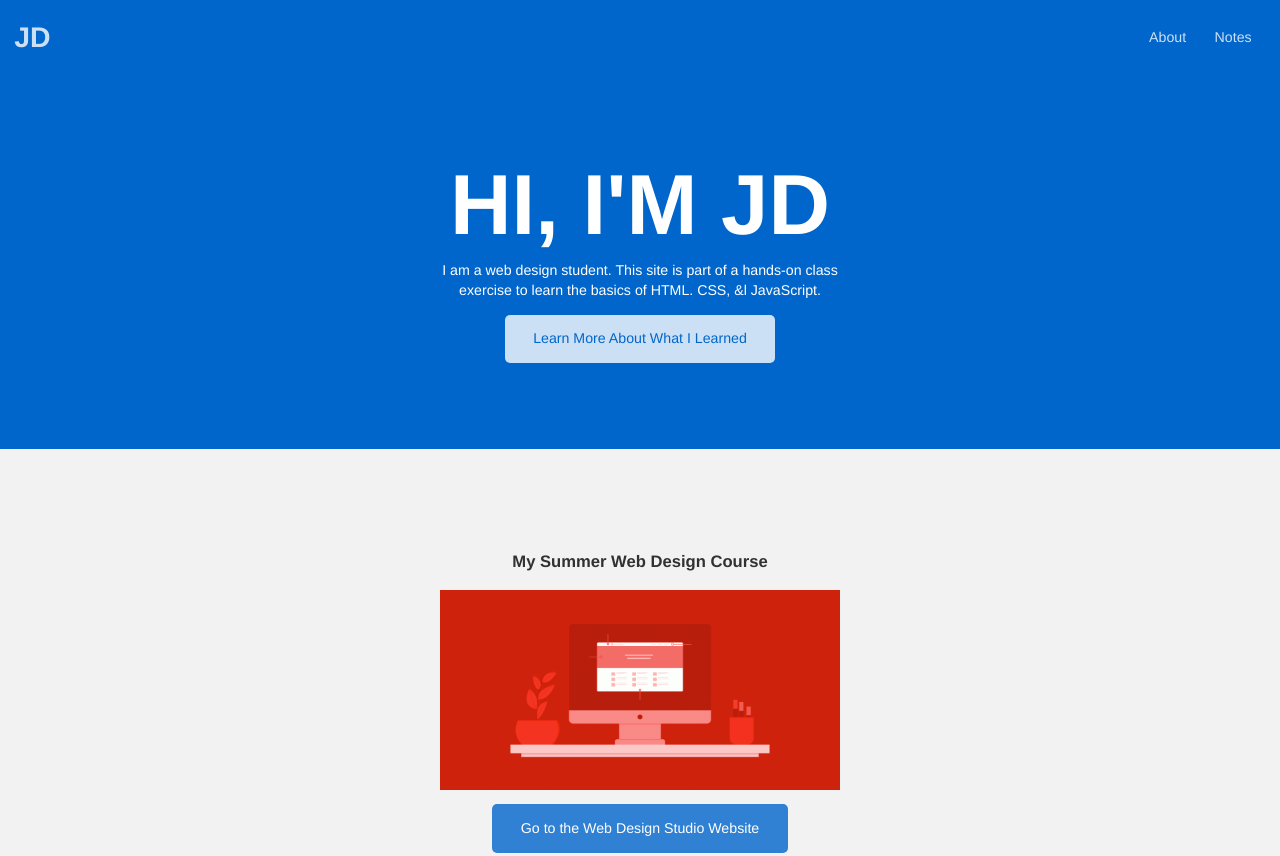
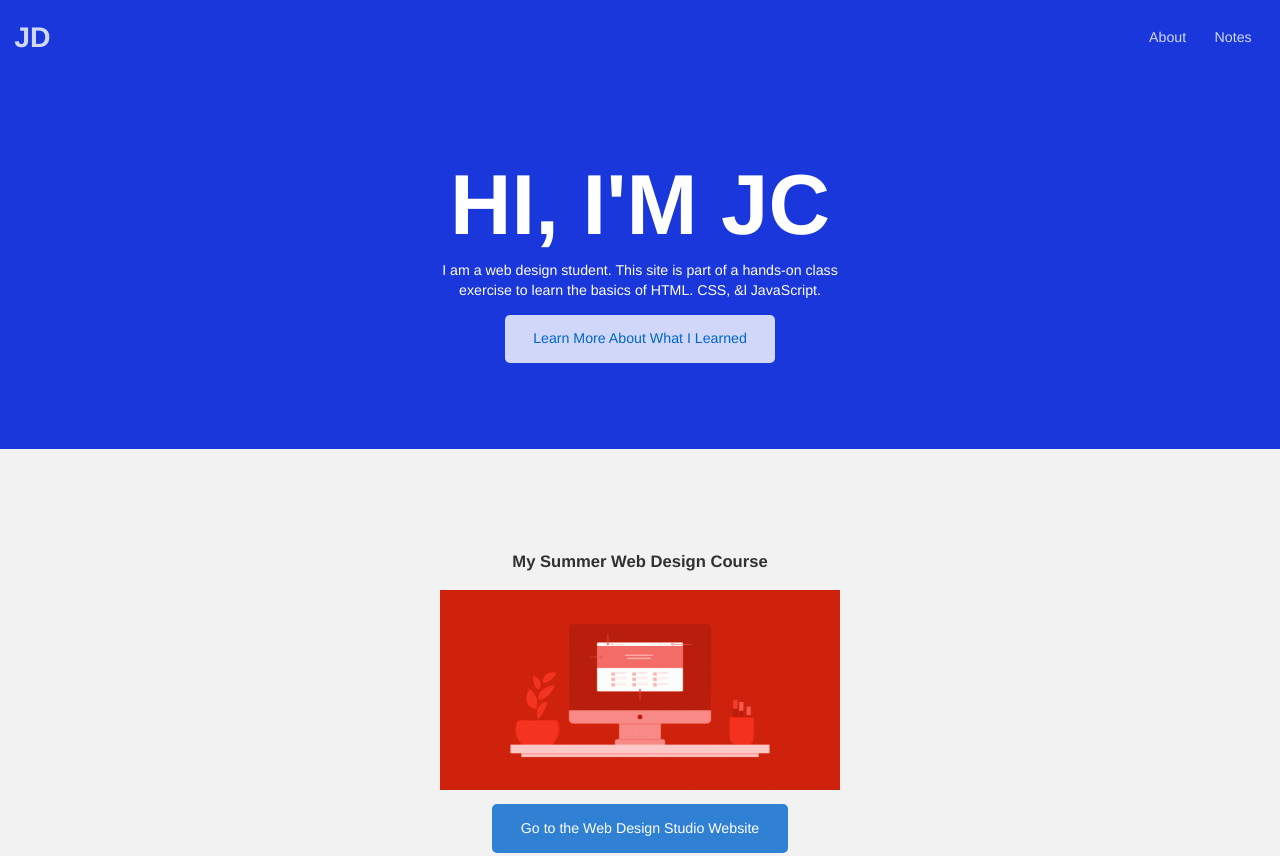
Before and after one commit to iolanijustin/iolanijustin.github.io, a plain HTML site: page index.html in a window 1280 px wide. Shown: the top 856 px of the page. Drawn offline with Linux system fonts and the light colour scheme.

Commit message:
changed some stuff

```diff
--- a/css/style.css
+++ b/css/style.css
@@ -44,7 +44,7 @@ img {
 /* SITE STRUCTURE */
 
 header {
-    background-color: rgba(0, 102, 204, 1);
+    background-color: rgb(26, 55, 219);
     color: rgba(0, 0, 0, 0.8);
     padding: 1em;
     display: grid;
@@ -88,7 +88,7 @@ main {
 
 /* HERO SECTION */
 .hero {
-    background-color: rgba(0, 102, 204, 1);
+    background-color: rgb(26, 55, 219);
     text-align: center;
     color: white;
     padding: 6em 1em;
--- a/index.html
+++ b/index.html
@@ -3,7 +3,7 @@
 
 <head>
     <meta charset="utf-8" />
-    <title>John Doe</title>
+    <title>Justin</title>
     <meta name="description"
         content="This is an example student website for John Doe, a fictional web design student." />
     <meta name="viewport" content="width=device-width, initial-scale=1" />
@@ -25,7 +25,7 @@
     </header>
     <main>
         <section class="hero">
-            <h2>Hi, I'm JD</h2>
+            <h2>Hi, I'm JC</h2>
             <p>I am a web design student. This site is part of a hands-on class exercise to learn the basics of HTML. CSS, &ampl JavaScript.</p>
             <a href="about.html" class="button dark">Learn More About What I Learned</a>
         </section>
```
Also changed, not shown: about.html (+1 -1 lines), notes.html (+1 -1 lines), 1 other file.
